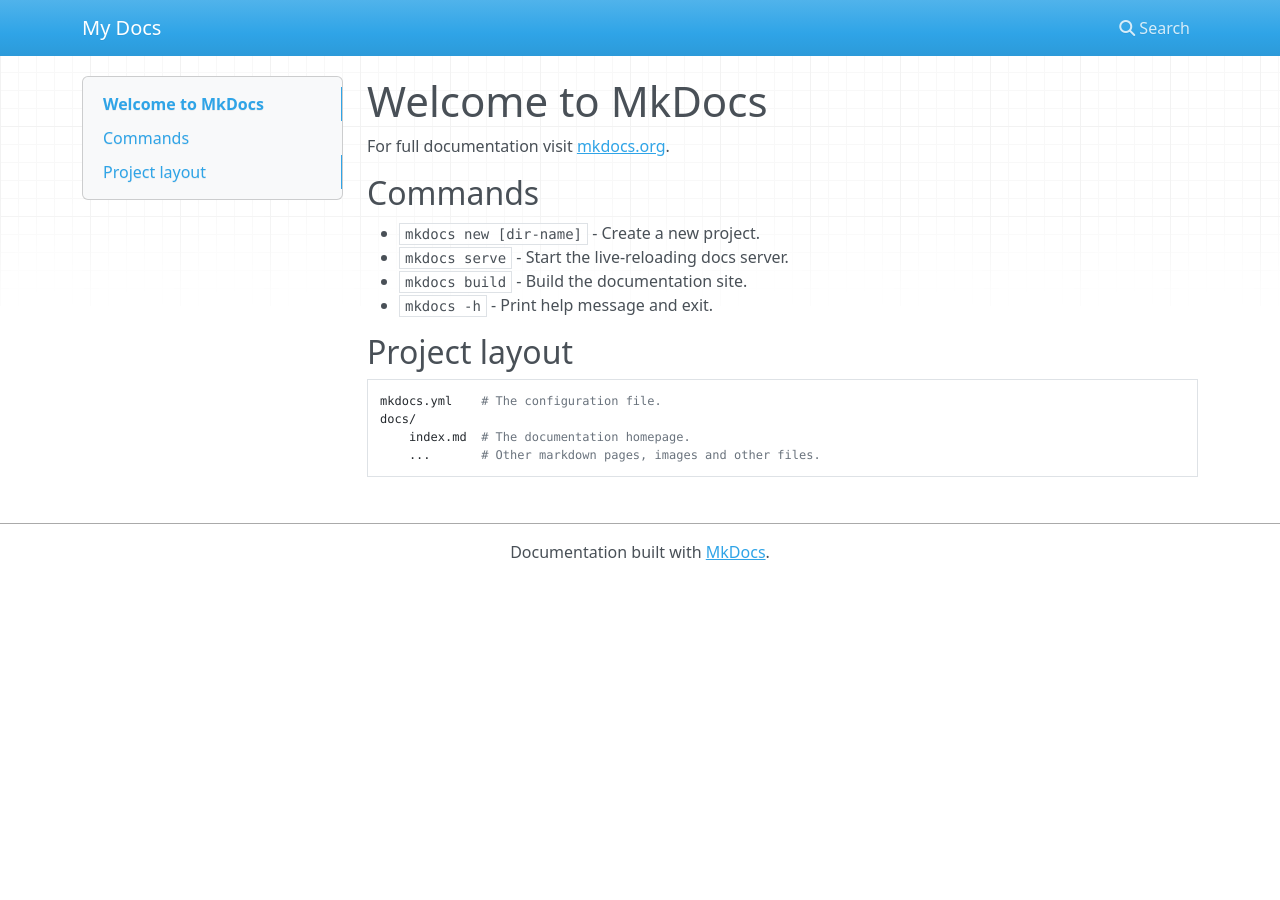
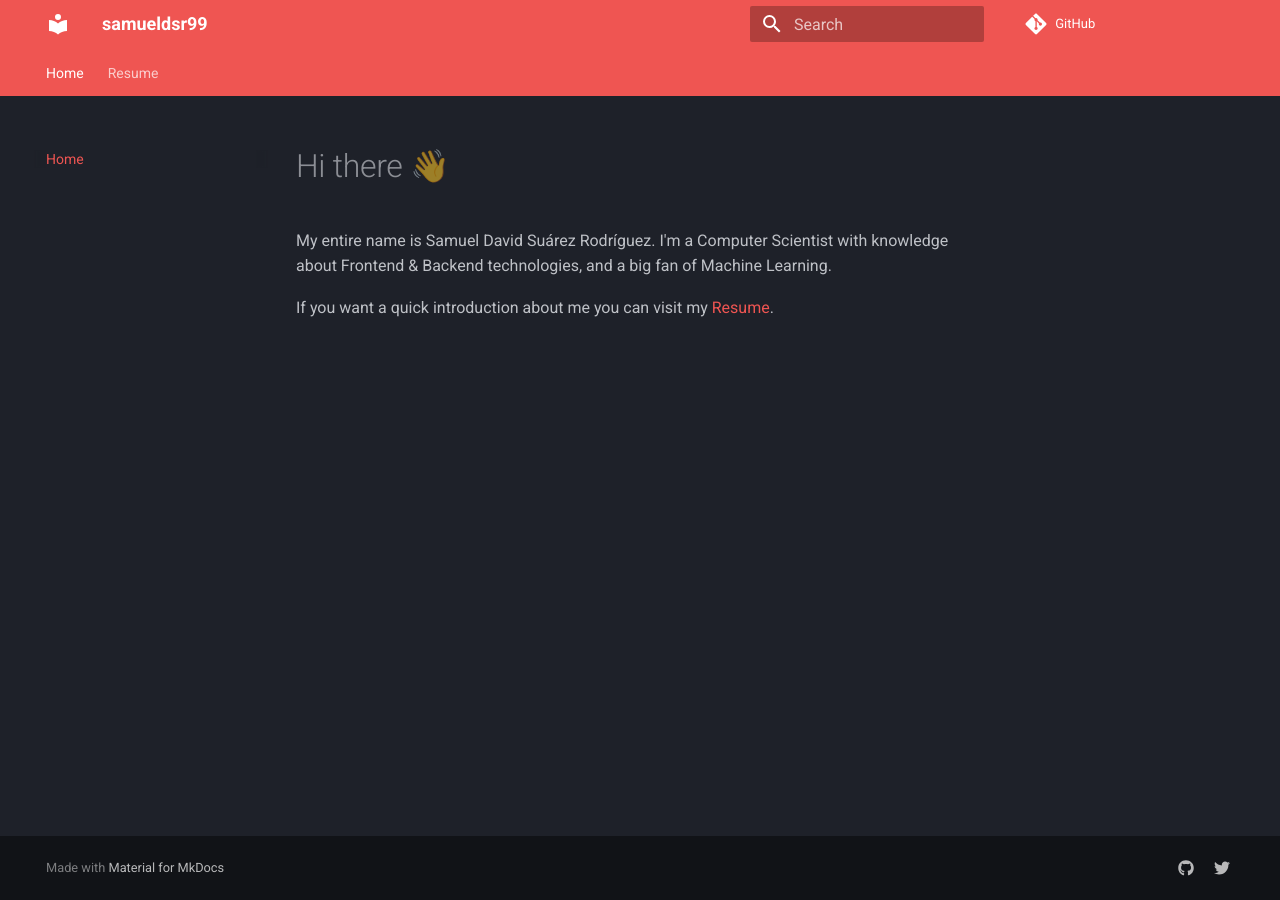
Before and after one commit to samueldsr99/samueldsr99, an MkDocs documentation site: the page built from docs/index.md, in a window 1280 px wide. Built offline with MkDocs 1.6.1 and Material for MkDocs 9.7.7, drawn with Linux system fonts in a browser that asks for light colours; nearby versions of some CDN libraries.

Commit message:
Update resume

```diff
--- a/docs/index.md
+++ b/docs/index.md
@@ -1,17 +1,8 @@
-# Welcome to MkDocs
+# Hi there 👋
 
-For full documentation visit [mkdocs.org](https://www.mkdocs.org).
+My entire name is Samuel David Suárez Rodríguez. I'm a Computer Scientist
+with knowledge about Frontend & Backend technologies, and a big fan of
+Machine Learning.
 
-## Commands
-
-* `mkdocs new [dir-name]` - Create a new project.
-* `mkdocs serve` - Start the live-reloading docs server.
-* `mkdocs build` - Build the documentation site.
-* `mkdocs -h` - Print help message and exit.
-
-## Project layout
-
-    mkdocs.yml    # The configuration file.
-    docs/
-        index.md  # The documentation homepage.
-        ...       # Other markdown pages, images and other files.
+If you want a quick introduction about me you can visit my
+[Resume]('https://github.com/samueldsr99/samueldsr99/resume').
--- a/mkdocs.yml
+++ b/mkdocs.yml
@@ -1 +1,25 @@
-site_name: My Docs
+site_name: "samueldsr99"
+site_url: https://samueldsr99.github.io/samueldsr99/
+repo_url: https://github.com/samueldsr99/
+
+theme:
+  name: material
+
+  palette:
+    scheme: slate
+    primary: red
+    accent: pink
+  features:
+    - navigation.tabs
+    - navigation.instant
+
+nav:
+  - Home: index.md
+  - Resume: resume.md
+
+extra:
+  social:
+    - icon: fontawesome/brands/github
+      link: https://github.com/samueldsr99
+    - icon: fontawesome/brands/twitter
+      link: https://twitter.com/samueldsr8
```
Also changed, not shown: docs/resume.md (added, +66 -0 lines), 1 other file.
